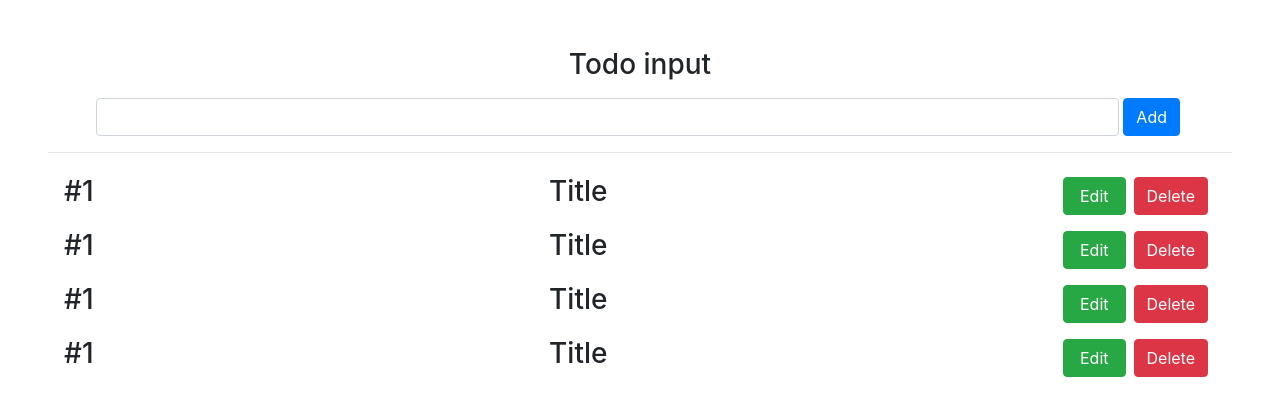
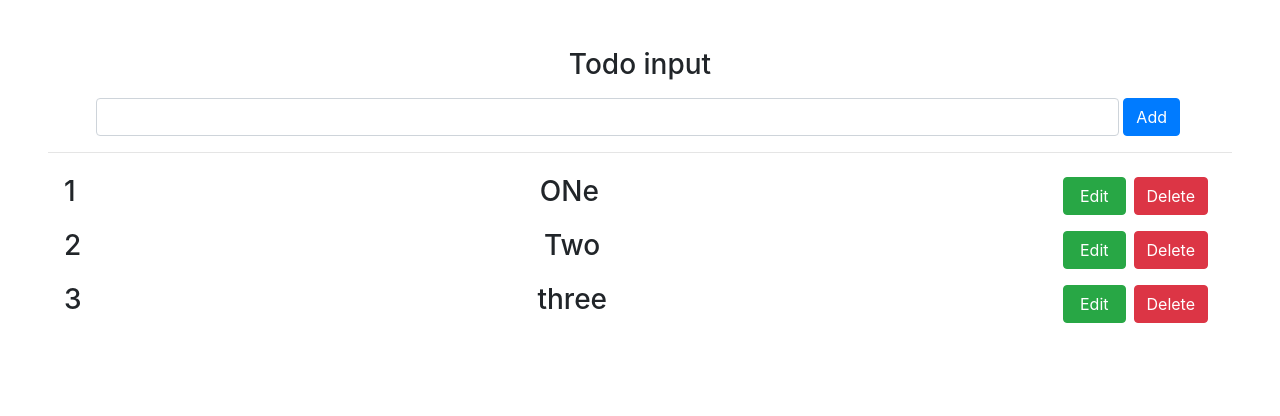
Before and after one commit to shahzain-lab/ReduxTodo, a React (Create React App) app: page / in a window 1280 px wide. Shown: the top 416 px of the page. Built offline with nearby package versions, Linux system fonts and the light colour scheme.

Commit message:
passing data through useSelector

```diff
--- a/src/components/TodoItems.tsx
+++ b/src/components/TodoItems.tsx
@@ -1,13 +1,16 @@
 import React from 'react'
+import {useDispatch} from 'react-redux';
+import { deleteTodo } from '../redux/Action';
 
-export const TodoItems = () => {
+export const TodoItems = ({todo}:any) => {
+    const dispatch = useDispatch();
     return (
         <div className="row mx-3 align-items-center">
-         <h3>#1</h3>
+         <h3>{todo.id}</h3>
          <div className="col">
-         <h3>Title</h3>
+         <h3>{todo.name}</h3>
          </div>
-         <button className="btn btn-success px-3"> Edit</button>
+         <button className="btn btn-success px-3" onClick={() => dispatch(deleteTodo(todo.id))}> Edit</button>
          <button className="btn btn-danger m-2">Delete</button>
         </div>
     )
--- a/src/components/TodoLists.tsx
+++ b/src/components/TodoLists.tsx
@@ -1,13 +1,16 @@
 import React from 'react'
 import { TodoItems } from './TodoItems'
+import { useSelector } from 'react-redux'
 
 export const TodoLists = () => {
+    const todos = useSelector((state:any) => state)
     return (
         <div className="my-3">
-            <TodoItems />
-            <TodoItems />
-            <TodoItems />
-            <TodoItems />
+               {
+                   todos.map((todo:any) => {
+                       return <TodoItems key={todo.id} todo={todo}/>
+                 })
+               }
         </div>
     )
 }
--- a/src/index.tsx
+++ b/src/index.tsx
@@ -5,9 +5,9 @@ import App from './App';
 import reportWebVitals from './reportWebVitals';
 ///boootstrap
 import 'bootstrap/dist/css/bootstrap.css';
+///store
 import { Provider } from 'react-redux';
 import store from './redux/store';
-///store
 
 
 ReactDOM.render(
```
Also changed, not shown: 1 other file (tests, documents, lock files or other folders).
